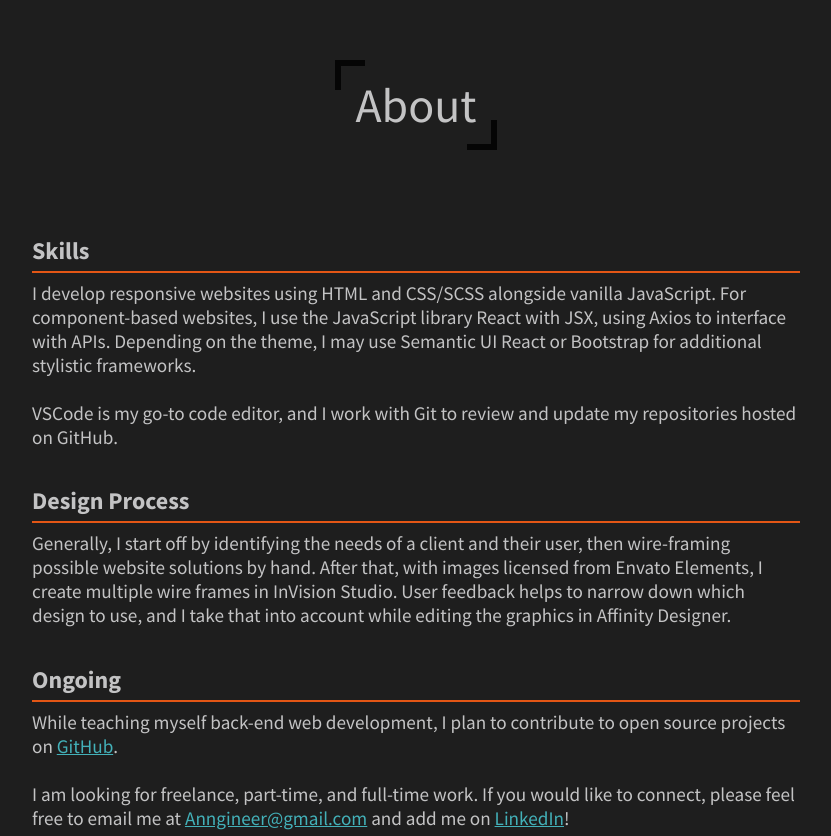
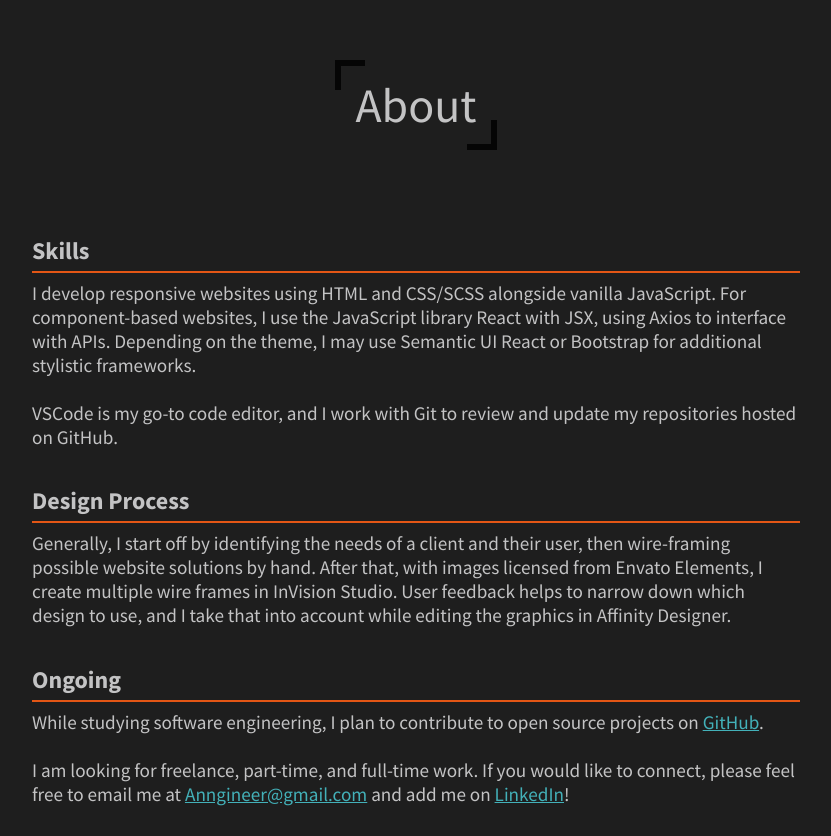
Before and after one commit to Anngineer/web-dev-portfolio, a React (Create React App) app: page /#/about in a window 1280 px wide. Shown: the part 116-952 px from the top of the page, without its empty margins (224-1055 px from the left). Built offline with nearby package versions, Linux system fonts and the light colour scheme.

Commit message:
Updates ongoing text description

```diff
--- a/src/About.js
+++ b/src/About.js
@@ -52,7 +52,8 @@ const About = ({ dropDownVisible, setDropDownVisible }) => {
           <div className="description-block-2">
             <h3>Ongoing</h3>
             <p>
-              While teaching myself back-end web development, I plan to contribute to open source projects on{" "}
+              While studying software engineering, I plan to contribute to open
+              source projects on{" "}
               <a
                 href="https://github.com/Anngineer"
                 style={{ color: "#43b1b9" }}
```
Also changed, not shown: 1 other file (tests, documents, lock files or other folders).
